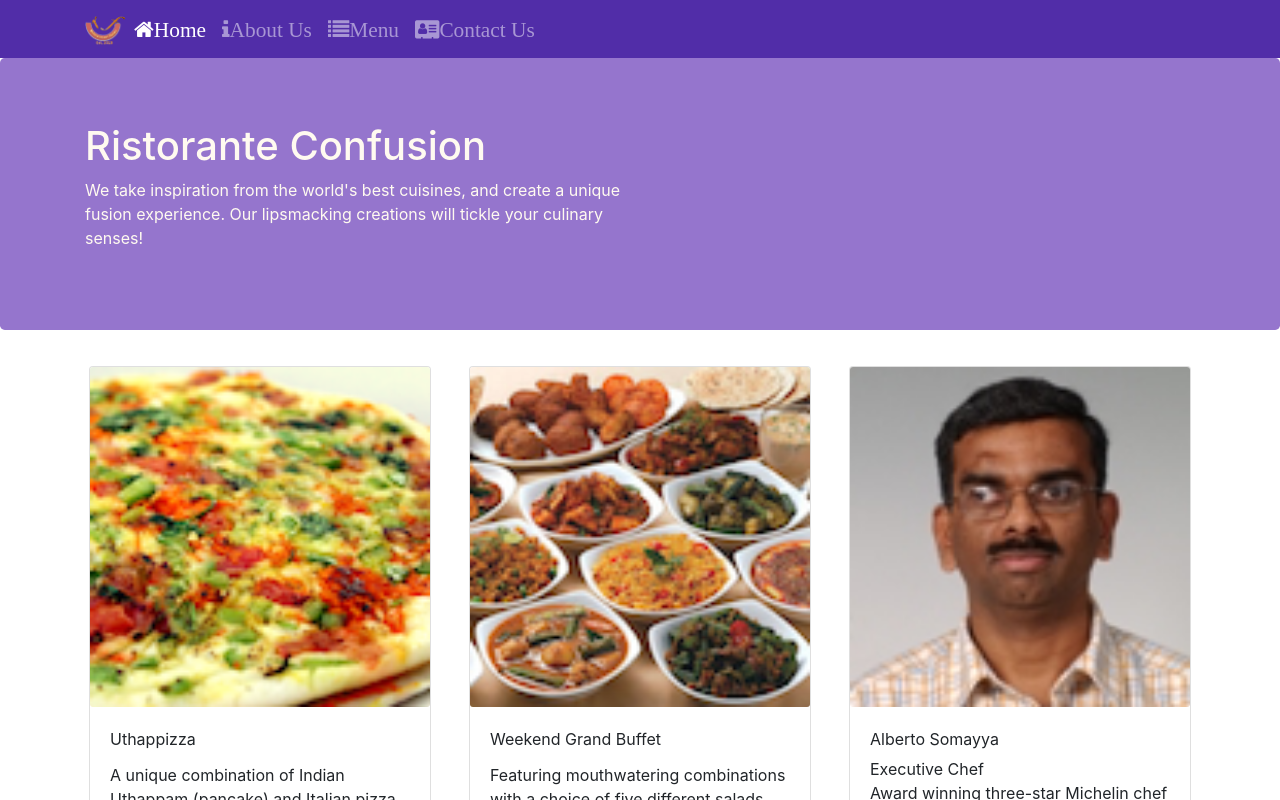
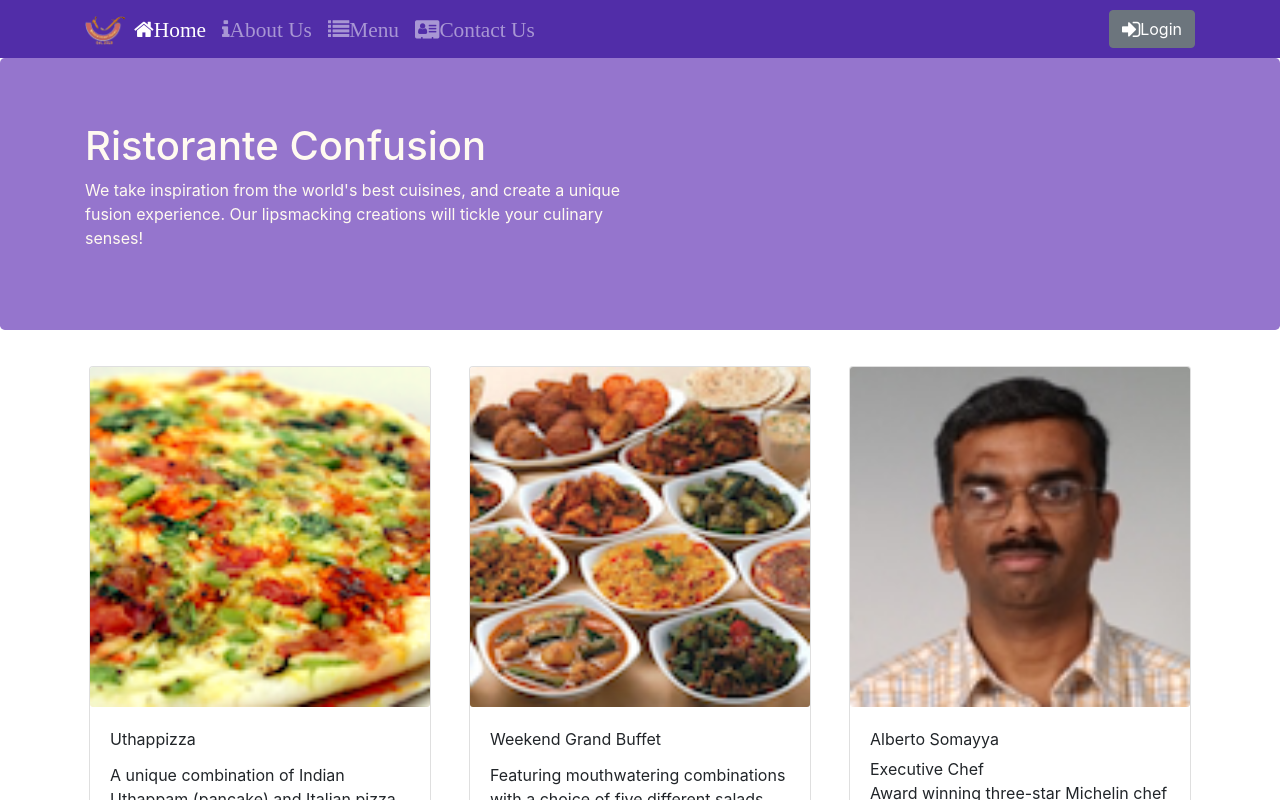
Before and after one commit to Theodore-Kelechukwu-Onyejiaku/restaurant, a React (Create React App) app: page /home in a window 1280 px wide. Shown: the top 800 px of the page. Built offline with nearby package versions, Linux system fonts and the light colour scheme.

Commit message:
uncontrolled forms

```diff
--- a/src/components/HeaderComponent.js
+++ b/src/components/HeaderComponent.js
@@ -1,5 +1,5 @@
 import React, {Component} from "react";
-import {Navbar, NavbarBrand, Jumbotron, Nav, NavbarToggler, Collapse, NavItem} from "reactstrap"
+import {Navbar, NavbarBrand, Jumbotron, Nav, NavbarToggler, Collapse, NavItem, Modal, Button, ModalHeader, ModalBody,Form, FormGroup, Label, Input} from "reactstrap"
 import {NavLink} from "react-router-dom";
 
 class Header extends Component{
@@ -8,10 +8,13 @@
         super(props);
 
         this.state = {
-            isNavOpen : false
+            isNavOpen : false,
+            isModalOpen: false,
         };
 
-        this.toggleNav = this.toggleNav.bind(this)
+        this.toggleNav = this.toggleNav.bind(this);
+        this.toggleModal = this.toggleModal.bind(this);
+        this.handleLogin = this.handleLogin.bind(this);
     }
 
     toggleNav(){
@@ -19,6 +22,20 @@
             isNavOpen: !this.state.isNavOpen
         })
     }
+
+    toggleModal(){
+        this.setState({
+            isModalOpen: !this.state.isModalOpen
+        })
+    }
+
+    handleLogin(event){
+        this.toggleModal();
+        alert("Username: " + this.username.value + "Password: " + this.password.value + " Remember: "+ this.remember.checked);
+
+        event.preventDefault();
+    }
+
     render(){
         return(
             <React.Fragment>
@@ -51,6 +68,13 @@
                                 </NavLink>
                             </NavItem>
                         </Nav>
+                        <Nav className="ml-auto" navbar>
+                            <NavItem outline onClick={this.toggleModal}>
+                                <Button>
+                                    <span className="fa fa-sign-in fa-lg"></span>Login
+                                </Button>
+                            </NavItem>
+                        </Nav>
                         </Collapse>
 
                     </div>
@@ -65,6 +89,28 @@
                         </div>
                     </div>
                 </Jumbotron>
+                <Modal isOpen={this.state.isModalOpen} toggle={this.toggleModal}>
+                    <ModalHeader toggle={this.toggleModal}>Login</ModalHeader>
+                    <ModalBody>
+                        <Form onSubmit={this.handleLogin}>
+                            <FormGroup>
+                                <Label htmlFor="username">Username</Label>
+                                <Input type="text" id="username" name="username" innerRef={(input) => this.username = input} />
+                            </FormGroup>
+                            <FormGroup>
+                                <Label htmlFor="password">Password</Label>
+                                <Input type="password" id="password" name="password" innerRef={(input) => this.password = input}/>
+                            </FormGroup>
+                            <FormGroup check>
+                                <Label check>
+                                    <Input type="checkbox" name="remember" innerRef={(input) => this.remember = input}/>
+                                    Remember me
+                                </Label>
+                            </FormGroup>
+                            <Button type="submit" value="submit" className="bg-primary">Login</Button>
+                        </Form>
+                    </ModalBody>
+                </Modal>
             </React.Fragment>
         )
     }
```
Also changed, not shown: 1 other file (tests, documents, lock files or other folders).
